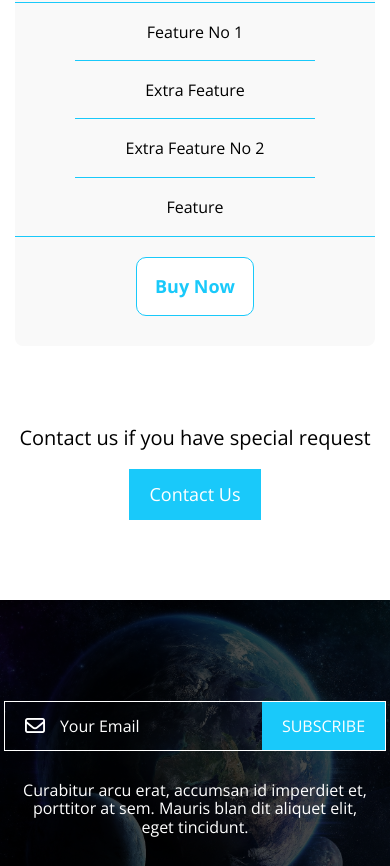
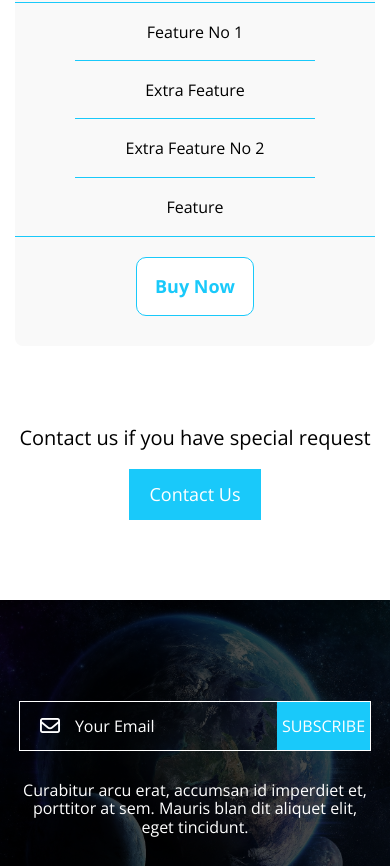
Before and after one commit to Abdelmonim11/html_css_design, a plain HTML site: page index.html in a window 390 px wide. Shown: the part 11134-12000 px from the top of the page. Drawn offline with nearby package versions, Linux system fonts and the light colour scheme.

Commit message:
Update style.css

```diff
--- a/css/style.css
+++ b/css/style.css
@@ -957,6 +957,9 @@ header span i {
         text-align: center;
         padding: 0 15px 0 15px;
     }
+    .subscribe-box button a {
+        padding: 15px 5px;
+    }
 }
 /* "contact us" section  */
 .section-seven {
```
